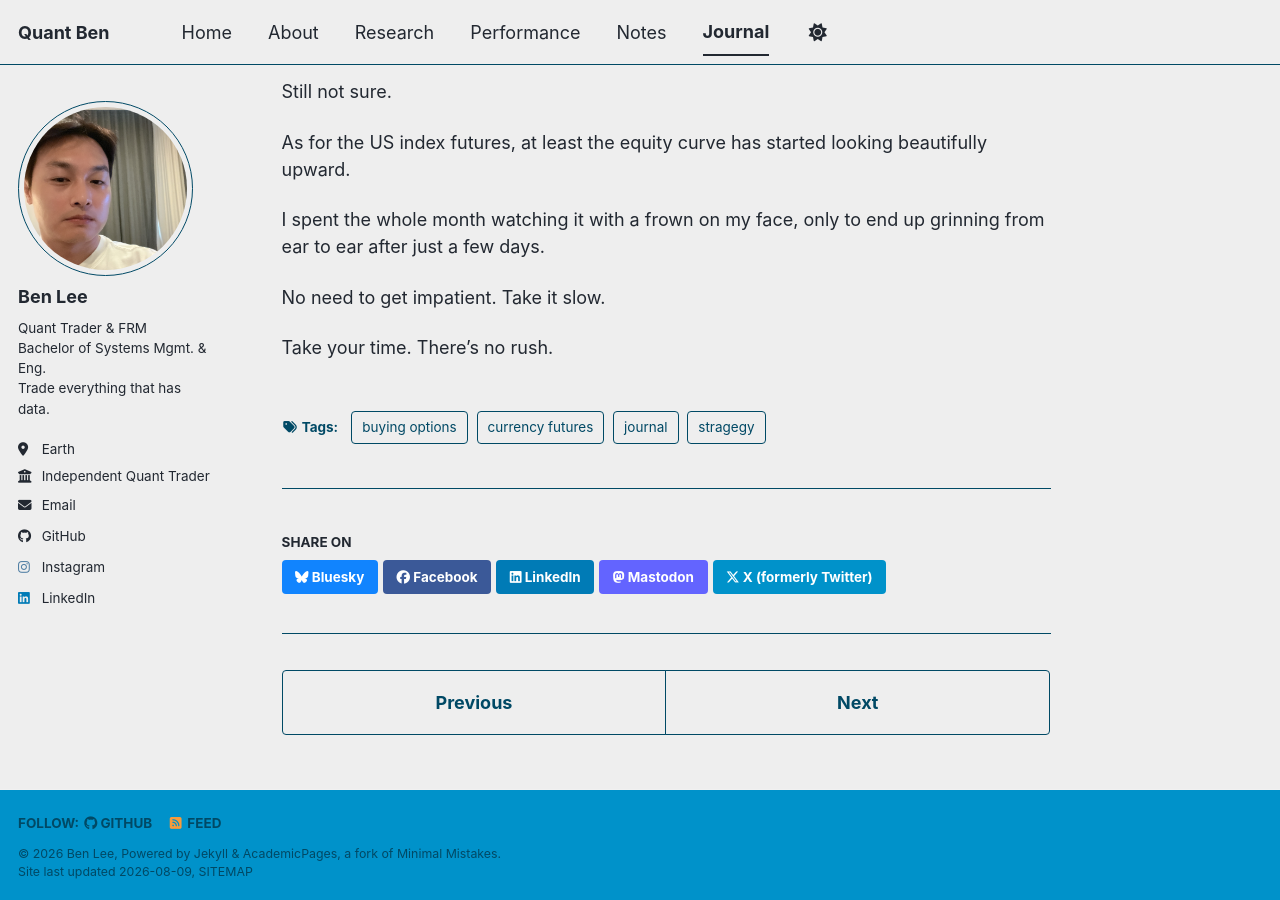
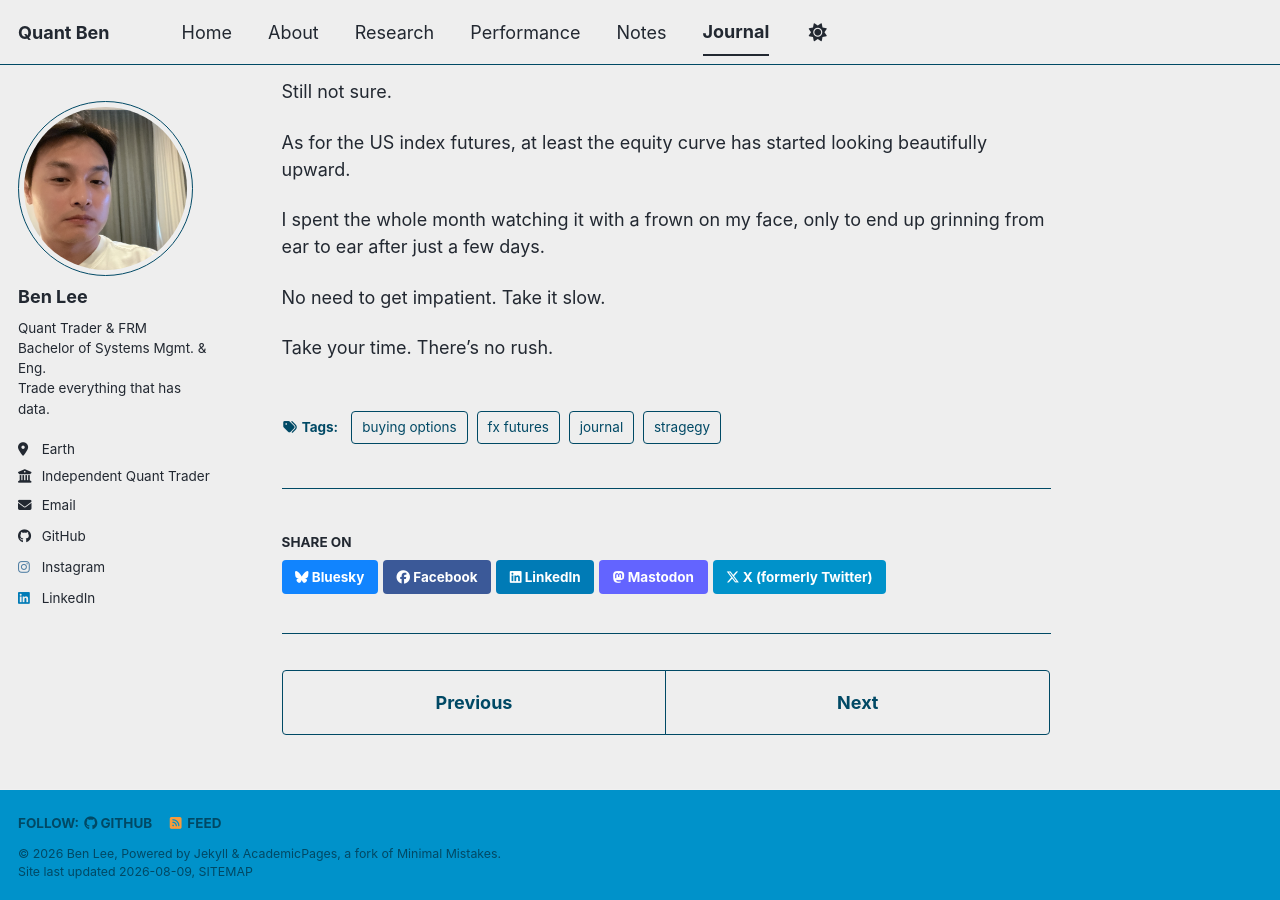
Before and after one commit to leebh1119/leebh1119.github.io, a Jekyll site: the page built from _journal/2026-08-08-currency-futures-and-buying-options.md, in a window 1280 px wide and 900 px high, scrolled down 506 px. Built offline with Jekyll 4.4.1, drawn with Linux system fonts in a browser that asks for light colours; a style sheet for code colours, icons or effects is not loaded.

Commit message:
updated FX futures

```diff
--- a/_journal/2026-08-08-currency-futures-and-buying-options.md
+++ b/_journal/2026-08-08-currency-futures-and-buying-options.md
@@ -5,7 +5,7 @@ layout: single
 tags:
   - journal
   - stragegy
-  - currency futures
+  - fx futures
   - buying options
 ---
 
```
